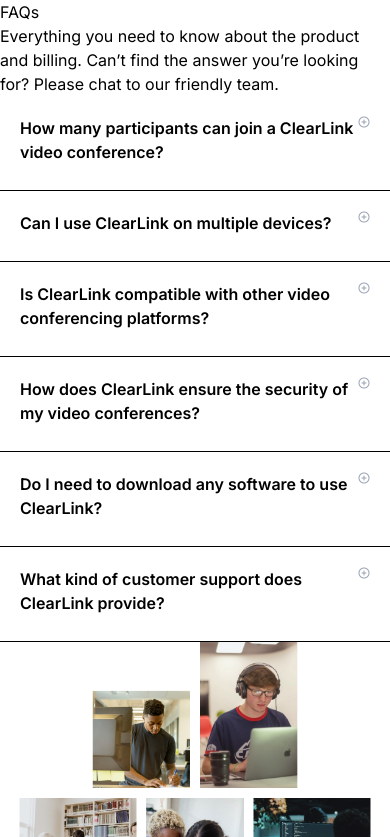
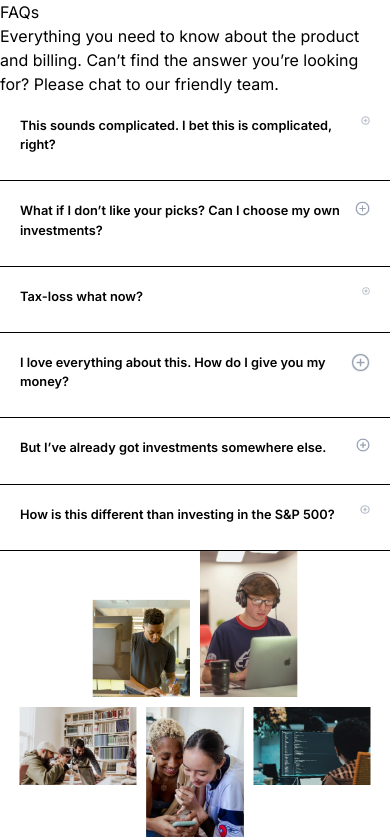
Before and after one commit to 92isaac/roboadvisor, a React (Vite) app in the folder roboadvisor/: page / in a window 390 px wide. Shown: the part 4227-5064 px from the top of the page. Built offline with nearby package versions, Linux system fonts and the light colour scheme; no server answers.

Commit message:
fix bug on each of the components

```diff
--- a/roboadvisor/src/components/advisoradvantage/Advisoradvantage.jsx
+++ b/roboadvisor/src/components/advisoradvantage/Advisoradvantage.jsx
@@ -74,7 +74,7 @@ export const Advisoradvantage = () => {
             </div>
           </div>
         </div>
-        <div className=" md:w-[40%] h-full md:mt-0 mt-[120px]">
+        <div className=" md:w-[40%] h-full md:mt-0 mt-[130px]">
           <VideoPlayer src={phonevideo} autoPlay={true} muted loop />
         </div>
       </div>
--- a/roboadvisor/src/components/faqs/Faqs.jsx
+++ b/roboadvisor/src/components/faqs/Faqs.jsx
@@ -1,5 +1,6 @@
 import { useState } from "react";
 import { minuscircle, pluscircle } from "../../assets/icons";
+
 
 function Faqs() {
   const [selected, setSelected] = useState(null);
@@ -17,7 +18,7 @@ function Faqs() {
       <div className="faqs__one md:w-[40%] ">
         <p className="support text-blue-700 text-sm font-bold tracking-[0.99px] ">Support</p>
         <h1 className="faqs__header text-gray-800 text-4xl font-bold tracking-[-0.96px] my-[1rem] mx-0 ">FAQs</h1>
-        <p className="faqs__txt leading-[2] text-[#667085] ">
+        <p className="text-sm md:leading-[2] text-[#667085] ">
           Everything you need to know about the product and billing. Can’t find
           the answer you’re looking for? Please chat to our friendly team.
         </p>
@@ -46,35 +47,35 @@ export default Faqs;
 
 const data = [
     {
-      question: "How many participants can join a ClearLink video conference?",
+      question: "This sounds complicated. I bet this is complicated, right?",
       answer:
-        "ClearLink offers flexible meeting options. Depending on your subscription plan, you can host meetings with varying numbers of participants. Our plans are designed to accommodate small team collaborations and large-scale webinars, ensuring you have the right fit for your needs.",
+        "What we do is complicated. What you do is really really not. Just answer a few questions, and we’ll build an investment portfolio with your name on it. Then, as soon as your money arrives, we invest it just like we said we would. Bada bing, etc.",
     },
     {
-      question: "Can I use ClearLink on multiple devices? ",
+      question: "What if I don’t like your picks? Can I choose my own investments? ",
       answer:
-        "ClearLink offers flexible meeting options. Depending on your subscription plan, you can host meetings with varying numbers of participants. Our plans are designed to accommodate small team collaborations and large-scale webinars, ensuring you have the right fit for your needs.",
+        "Yup. You can customize your Wealthfront portfolio six ways to Sunday, both when you’re first opening a new account or at any point afterwards.",
     },
     {
       question:
-        "Is ClearLink compatible with other video conferencing platforms?",
+        "Tax-loss what now?",
       answer:
-        "ClearLink offers flexible meeting options. Depending on your subscription plan, you can host meetings with varying numbers of participants. Our plans are designed to accommodate small team collaborations and large-scale webinars, ensuring you have the right fit for your needs.",
+        "Tax-Loss Harvesting. It’s a way to take advantage of changes in the market to help reduce your tax bill and give you more money to invest. For most clients, it generates savings worth at least 11 times our advisory fee, which means your tax savings more than pay for our fee.",
     },
     {
       question:
-        "How does ClearLink ensure the security of my video conferences?",
+        "I love everything about this. How do I give you my money?",
       answer:
-        "ClearLink offers flexible meeting options. Depending on your subscription plan, you can host meetings with varying numbers of participants. Our plans are designed to accommodate small team collaborations and large-scale webinars, ensuring you have the right fit for your needs.",
+        "We make it easy! Electronic bank deposit, wire transfer or account transfer from your brokerage to roboadvisor",
     },
     {
-      question: "Do I need to download any software to use ClearLink? ",
+      question: "But I’ve already got investments somewhere else.",
       answer:
-        "ClearLink offers flexible meeting options. Depending on your subscription plan, you can host meetings with varying numbers of participants. Our plans are designed to accommodate small team collaborations and large-scale webinars, ensuring you have the right fit for your needs.",
+        "Again, that’s not a question. But you don’t always need to sell your investments to move them. We make the transfer process free, simple, and tax-efficient.",
     },
     {
-      question: "What kind of customer support does ClearLink provide?",
+      question: "How is this different than investing in the S&P 500?",
       answer:
-        "ClearLink offers flexible meeting options. Depending on your subscription plan, you can host meetings with varying numbers of participants. Our plans are designed to accommodate small team collaborations and large-scale webinars, ensuring you have the right fit for your needs.",
+        "Investing in the S&P means only investing in US equities. Fortunately for us, the world is bigger than that. We use 10 global asset classes to diversify your investment and better weather anything the market throws at you.",
     },
   ];
--- a/roboadvisor/src/components/footer/Footer.jsx
+++ b/roboadvisor/src/components/footer/Footer.jsx
@@ -13,7 +13,7 @@ function Footer() {
   const year = new Date().getFullYear()
   return (
     <div className="app__footer">
-      <div className="footer__main md:pt-[4rem] md:px-[97px] md:pb-[2rem] px-5 md:flex justify-between items-start bg-white ">
+      <div className="md:pt-[4rem] md:px-[97px] md:pb-[2rem] px-5 md:flex justify-between items-start bg-white ">
         <div className='main-one md:w-[33%] '>
           <Logo/>
           <p className="my-[16px] md:my-[3rem] leading-[1.7] text-[#667085] ">
@@ -53,15 +53,20 @@ function Footer() {
             <li className="pointer font-semibold pt-[1.4rem] ">Licencies</li>
             <li className="pointer font-semibold pt-[1.4rem] ">Contact</li>
         </ul>
+        <div className="md:hidden flex flex-col gap-[1rem] pointer mt-7 md:mt-0">
+            <p className="text-blue-600 font-semibold">Get the app</p>
+            <img src={app} alt='app store' className="w-2/3 md:w-full"/>
+            <img src={play} alt='app store' className="w-2/3 md:w-full"/>
         </div>
-        <div className="app__logo flex flex-col gap-[1rem] pointer mt-7 md:mt-0">
+        </div>
+        <div className="hidden md:flex flex-col gap-[1rem] pointer mt-7 md:mt-0">
             <p className="text-blue-600 font-semibold">Get the app</p>
             <img src={app} alt='app store' className="w-1/3 md:w-full"/>
             <img src={play} alt='app store' className="w-1/3 md:w-full"/>
         </div>
       </div>
-      <div className="copyright md:flex justify-between py-[2rem]  px-[4rem] bg-[#f9fafb] ">
-        <p className="text-[#667085] text-[0.875rem] ">© {year} Roboadvisor. All rights reserved.</p>
+      <div className="md:flex justify-between py-[2rem]  px-[4rem] bg-[#f9fafb] ">
+        <p className="text-[#667085] mx-auto text-xs md:text-[0.875rem] ">© {year} Roboadvisor. All rights reserved.</p>
         <span className="socials flex items-center w-2/3 mx-auto gap-[1rem] ">
           <FiLinkedin className="outline-none text-gray-400"/>
           <FiTwitter className="outline-none text-gray-400"/>
--- a/roboadvisor/src/components/stock/Stock.jsx
+++ b/roboadvisor/src/components/stock/Stock.jsx
@@ -3,7 +3,7 @@ import { IoStarOutline } from "react-icons/io5";
 
 export const Stock = () => {
   return (
-    <div className="shopify-container mt-[28rem] md:mt-5 w-full h-full md:flex items-center justify-between px-5 py-16 md:px-24 bg-gray-50">
+    <div className="shopify-container mt-[30rem] md:mt-5 w-full h-full md:flex items-center justify-between px-5 py-16 md:px-24 bg-gray-50">
       <div className="shopify-content md:w-1/2">
       <h3 className="text-blue-700 text-sm font-bold">
           Risk score sample
@@ -16,18 +16,18 @@ export const Stock = () => {
         <IoStarOutline className="text-[#FDB022] "/>
         </div>
 
-        <div className="shopify-header text-gray-900 md:text-3xl font-[500] md:w-[80%] tracking-[-0.2px] mt-[40px]">
+        <div className="shopify-header text-gray-900 md:text-3xl font-[600] md:w-[80%] tracking-[-0.2px] mt-[25px] md:mt-[40px] md:font-bold">
         Smarter investing, brilliantly personalized.
         </div>
-        <p> Just answer a few questions, and we’ll build you a personalized portfolio of low-cost index funds from up to 17 global asset classes. Our software handles all the trading, rebalancing, and other busywork to help grow your wealth for the long term.</p>
+        <p className="text-sm pt-2"> Just answer a few questions, and we’ll build you a personalized portfolio of low-cost index funds from up to 17 global asset classes. Our software handles all the trading, rebalancing, and other busywork to help grow your wealth for the long term.</p>
         <div className="shopify-review items-center justify-between pr-7 mt-16 flex">
           <div className="shopify-person-review items-center gap-2.5 flex">
             <img src={avatar} alt="" />
             <div className="shopify-text flex-col justify-evenly flex">
-              <div className="shopify-text-name text-gray-900 text-lg font-bold">
+              <div className="shopify-text-name text-gray-900 text-sm md:text-lg font-bold">
                 Sarah Thompson
               </div>
-              <div className="shopify-text-title text-gray-600 text-sm font-normal ">
+              <div className="shopify-text-title text-gray-600 text-xs md:text-sm font-normal ">
                 Project Manager, Shopify
               </div>
             </div>
--- a/roboadvisor/src/index.css
+++ b/roboadvisor/src/index.css
@@ -9,6 +9,9 @@
   /* border: 1px solid red; */
 }
 
+
+
+@media (min-width: 768px){
 /* FAQS */
 
 .faqs__box {
@@ -21,7 +24,7 @@
 
 .faqs__box img {
   cursor: pointer;
-  width: 4rem;
+  /* width: 4rem; */
   transition: all 0.1s cubic-bezier(1, 0, 1, 0);
   animation-duration: 5s;
 }
@@ -63,14 +66,73 @@
 
 .item img {
   cursor: pointer;
-  width: 4rem;
+  /* width: 4rem; */
   transition: all 0.1s cubic-bezier(1, 0, 1, 0);
 }
 
+}
 /* .faqs__box p {
   font-size: smaller;
   margin-top: 1rem;
 } */
+
+
+@media (max-width: 700px){
+  .faqs__box {
+    display: flex;
+    align-items: flex-start;
+    justify-content: space-between;
+    border-bottom: 1px solid black;
+    padding: 20px 20px 10px;
+  }
+
+  .faqs__box img {
+    cursor: pointer;
+    width: 2.5rem;
+    transition: all 0.1s cubic-bezier(1, 0, 1, 0);
+    animation-duration: 5s;
+  }
+
+  .faqs__box h3 {
+    line-height: 1.5;
+    font-size: 0.8rem;
+    font-weight: 600;
+  }
+
+  .faqs__box p {
+    font-size: smaller;
+    margin-top: 1rem;
+  }
+
+
+  .item {
+    background: #d7d7d7;
+    margin: 0.5rem 0 1rem;
+    padding: 20px;
+    display: flex;
+    align-items: flex-start;
+    border-radius: 10px;
+    gap: 1rem;
+    transition: all 0.1s cubic-bezier(1, 0, 1, 0);
+  }
+
+  .item h3 {
+    font-weight: 500;
+    font-size: 1rem;
+  }
+
+  .item p {
+    font-size: 0.8rem;
+    margin-top: 1rem;
+    line-height: 1.5;
+  }
+
+  .item img {
+    cursor: pointer;
+    /* width: 4rem; */
+    transition: all 0.1s cubic-bezier(1, 0, 1, 0);
+  }
+}
 
 .content {
   max-height: 0;
```
